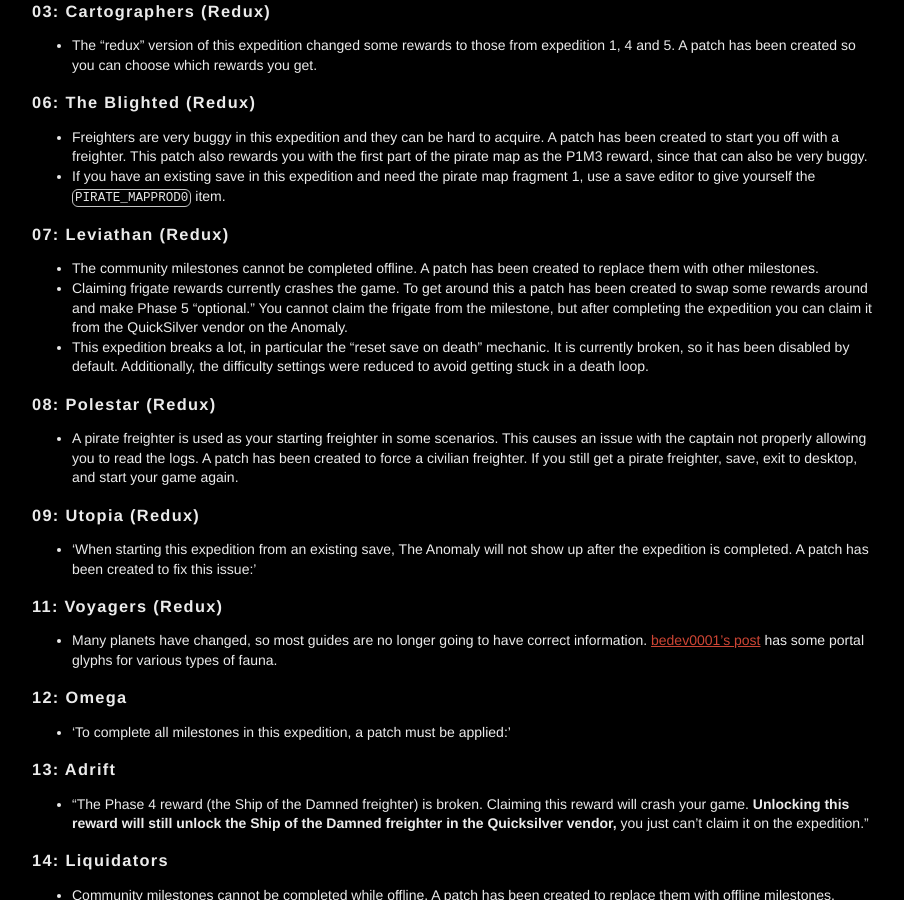
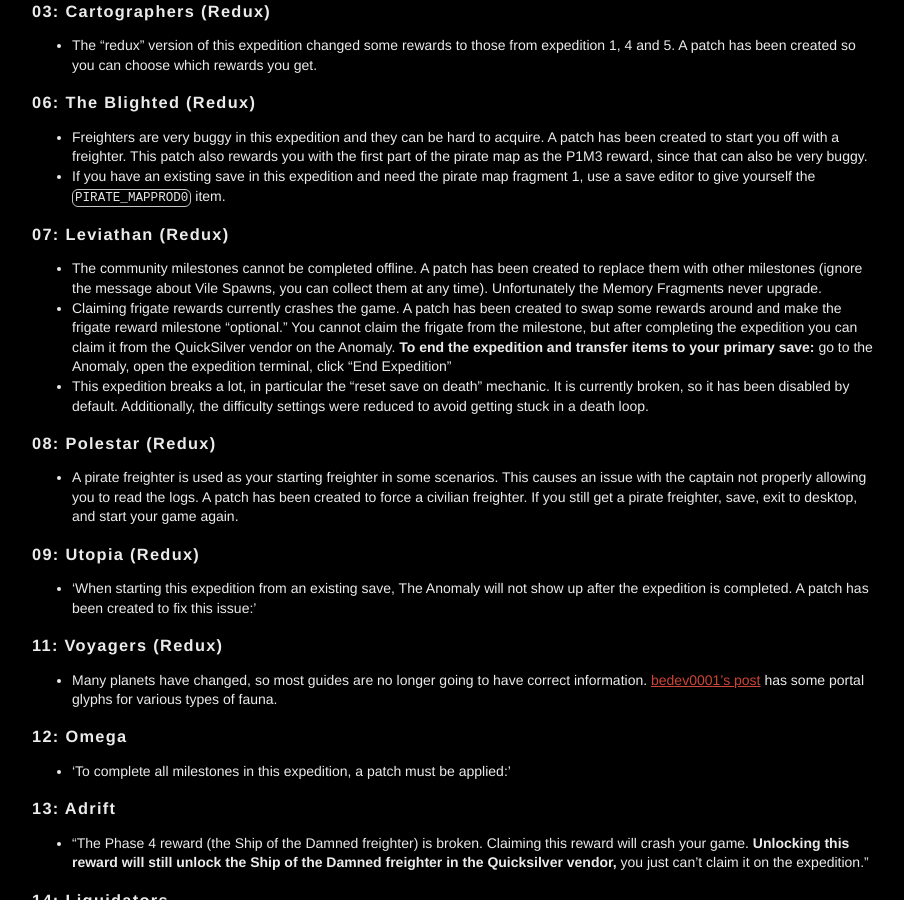
Before and after one commit to cwmonkey/nms-expeditions, a Jekyll site: the page built from index.html, in a window 1280 px wide and 900 px high, scrolled down 2375 px. Shown: the whole window, without its empty margins (183-1087 px from the left). Built offline with Jekyll 4.4.1, drawn with Linux system fonts in a browser that asks for light colours; some web fonts are replaced.

Commit message:
Fix Leviathan rewards/milestones (again)
Hopefully this will allow people to transfer items and end the expedition through the terminal.

```diff
--- a/_data/expeditions.yml
+++ b/_data/expeditions.yml
@@ -56,9 +56,9 @@
   json: 07_redux_leviathan.json
   redux: 1
   notice: >
-          * The community milestones cannot be completed offline. A patch has been created to replace them with other milestones.
+          * The community milestones cannot be completed offline. A patch has been created to replace them with other milestones (ignore the message about Vile Spawns, you can collect them at any time). Unfortunately the Memory Fragments never upgrade.
 
-          * Claiming frigate rewards currently crashes the game. To get around this a patch has been created to swap some rewards around and make Phase 5 "optional." You cannot claim the frigate from the milestone, but after completing the expedition you can claim it from the QuickSilver vendor on the Anomaly.
+          * Claiming frigate rewards currently crashes the game. A patch has been created to swap some rewards around and make the frigate reward milestone "optional." You cannot claim the frigate from the milestone, but after completing the expedition you can claim it from the QuickSilver vendor on the Anomaly. **To end the expedition and transfer items to your primary save:** go to the Anomaly, open the expedition terminal, click "End Expedition"
 
           * This expedition breaks a lot, in particular the "reset save on death" mechanic. It is currently broken, so it has been disabled by default. Additionally, the difficulty settings were reduced to avoid getting stuck in a death loop.
   patches:
@@ -68,7 +68,7 @@
      checked: 1
    - id: leviathan_p5_optional_swap_rewards
      json: 07_redux_leviathan.p5_optional_swap_rewards.patch.json
-     description: Swap the overall expedition reward with the Phase 5 reward, and make Phase 5 optional to avoid being stuck in the expedition once it is completed. You cannot claim the Organic Frigate (it will still be unlocked in the QuickSilver vendor account-wide), but you can end the expedition at the Anomaly expedition terminal (Recommended)
+     description: Rearrange rewards and make frigate milestone optional (Recommended)
      checked: 1
    - id: leviathan_no_reset_on_death
      json: 07_redux_leviathan.no_reset_on_death.patch.json
--- a/_includes/07_redux_leviathan.p5_optional_swap_rewards.patch.json
+++ b/_includes/07_redux_leviathan.p5_optional_swap_rewards.patch.json
@@ -12,11 +12,13 @@
         null,
         null,
         null,
-        null,
-        null,
         {
           "Reward": "^RS_S7_COMPLETE",
           "IsOptional": true
+        },
+        null,
+        {
+          "Reward": "^RS_S7_S5M5"
         }
       ]
     }
```
Also changed, not shown: _includes/07_redux_leviathan.json.
